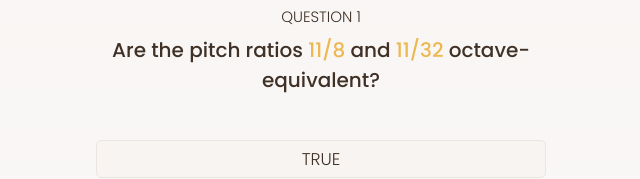
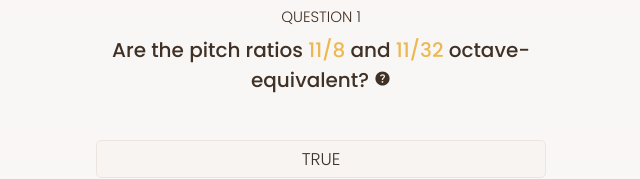
Before and after one commit to felipetovarhenao/just-intuition, a React (Vite) app: page / in a window 1280 px wide. Both pictures are taken after a click on the button "TAKE NEW QUIZ". Shown: the part 246-425 px from the top of the page, without its empty margins (319-959 px from the left). Built offline with nearby package versions, Linux system fonts and the light colour scheme.

Commit message:
Add hints/helpbox and implement superscript tokenizer for math pow notation

```diff
--- /dev/null
+++ b/src/components/HelpBox/HelpBox.scss
@@ -0,0 +1,36 @@
+@use "../../styles/main.scss" as *;
+
+.help-box {
+  cursor: pointer;
+  position: relative;
+  @include v-center;
+  .icon {
+    &,
+    * {
+      color: var(--secondary);
+      vertical-align: middle;
+      justify-content: center;
+    }
+  }
+  .help-box-inner {
+    @include round-border;
+    @include vh-pad($gap-md, $gap-ml);
+    position: absolute;
+    max-width: 300px;
+    width: max-content;
+    overflow-y: auto;
+    background-color: var(--bg-4);
+    translate: -100% 50%;
+    text-transform: none;
+    text-align: left;
+    white-space: pre-wrap;
+    z-index: 1;
+    &,
+    p,
+    b,
+    i,
+    span {
+      font-size: $txt-sm;
+    }
+  }
+}
--- /dev/null
+++ b/src/components/HelpBox/HelpBox.tsx
@@ -0,0 +1,24 @@
+import { useState, ReactNode } from "react";
+import "./HelpBox.scss";
+import classNames from "classnames";
+import Icon from "../Icon/Icon";
+
+interface HelpBoxProps {
+  icon?: string;
+  children: ReactNode;
+  className?: string;
+}
+
+export default function HelpBox({ icon = "material-symbols:help", children, className, ...rest }: HelpBoxProps) {
+  const [isOpen, setIsOpen] = useState(false);
+
+  const handleMouseEnter = () => setIsOpen(true);
+  const handleMouseLeave = () => setIsOpen(false);
+
+  return (
+    <div className={classNames(className, "help-box")} onMouseEnter={handleMouseEnter} onMouseLeave={handleMouseLeave} {...rest}>
+      <Icon icon={icon} className="icon" />
+      {isOpen && <div className="help-box-inner">{children}</div>}
+    </div>
+  );
+}
--- a/src/components/Question/Question.scss
+++ b/src/components/Question/Question.scss
@@ -17,6 +17,23 @@
       font-weight: $bold;
       &.--highlight {
         color: var(--caution-3);
+      }
+    }
+    .question__prompt__help-box {
+      @include l-pad;
+      display: inline-flex;
+      .question__prompt__help-box__token {
+        &.--highlight {
+          color: var(--caution-3);
+        }
+        &.--superscript {
+          vertical-align: super;
+          font-size: $txt-xs;
+        }
+        &.--subscript {
+          vertical-align: sub;
+          font-size: $txt-xs;
+        }
       }
     }
   }
@@ -65,6 +82,10 @@
           color: var(--caution-3);
           font-weight: $bold;
         }
+        &.--superscript {
+          vertical-align: super;
+          font-size: $txt-sm;
+        }
       }
     }
     .question__readonly__hr {
--- a/src/components/Question/Question.tsx
+++ b/src/components/Question/Question.tsx
@@ -6,6 +6,7 @@ import Icon from "../Icon/Icon";
 import Hr from "../Hr/Hr";
 import classNames from "classnames";
 import tokenizeString, { TokenType } from "../../utils/tokenizeString";
+import HelpBox from "../HelpBox/HelpBox";
 
 type QuestionProps = {
   id: number;
@@ -15,7 +16,7 @@ type QuestionProps = {
 
 const Question = ({ id, question, readonly = false }: QuestionProps) => {
   function isHighlight(type: TokenType) {
-    return [TokenType.FRACTION, TokenType.NUMERIC, TokenType.SPECIAL_CHAR].includes(type);
+    return [TokenType.FRACTION, TokenType.NUMERIC, TokenType.SPECIAL_CHAR, TokenType.SUPERSCRIPT].includes(type);
   }
   return (
     <div className="question">
@@ -26,6 +27,20 @@ const Question = ({ id, question, readonly = false }: QuestionProps) => {
             {token.substring}
           </span>
         ))}
+        <HelpBox className="question__prompt__help-box">
+          {tokenizeString(question.hint).map((token, i) => (
+            <span
+              key={i}
+              className={classNames("question__prompt__help-box__token", {
+                "--superscript": token.type === TokenType.SUPERSCRIPT,
+                "--subscript": token.type === TokenType.SUBSCRIPT,
+                "--highlight": isHighlight(token.type),
+              })}
+            >
+              {token.substring}
+            </span>
+          ))}
+        </HelpBox>
       </div>
       <br />
       {!readonly ? (
@@ -54,7 +69,6 @@ const Question = ({ id, question, readonly = false }: QuestionProps) => {
           <div className="question__readonly__answer --correct">
             <Icon icon="mingcute:check-fill" /> {question.answer}
           </div>
-          {question.answer !== question.response && (
           <div className="question__readonly__proof">
             <b className="question__readonly__proof__token">Explanation</b>:{" "}
             {tokenizeString(question.proof).map((token, i) => (
@@ -62,13 +76,13 @@ const Question = ({ id, question, readonly = false }: QuestionProps) => {
                 key={i}
                 className={classNames("question__readonly__proof__token", {
                   "--highlight": isHighlight(token.type),
+                  "--superscript": token.type === TokenType.SUPERSCRIPT,
                 })}
               >
                 {token.substring}
               </span>
             ))}
           </div>
-          )}
           <Hr className="question__readonly__hr" />
         </div>
       )}
--- a/src/types/questions.ts
+++ b/src/types/questions.ts
@@ -9,6 +9,7 @@ export type BasicQuestion<T = string> = {
   prompt: string;
   response?: T;
   answer: T;
+  hint: string;
   proof: string;
 };
 
--- a/src/utils/QuestionGen.ts
+++ b/src/utils/QuestionGen.ts
@@ -10,13 +10,16 @@ import ratioToCents from "./ratioToCents";
 import shuffleArray from "./shuffleArray";
 import wrapValue from "./wrapValue";
 
+const OCTAVE_EQUIVALENCE_HINT =
+  "Two interval ratios are said to be octave-equivalent if one of them can be multiplied or divided by 2^{n} to get the other one, where n is the number of octaves apart.";
+
 export default class QuestionGen {
   public static normalForm(): FractionalAnswerQuestion {
     const isBelow = Math.random() > 0.5;
     const ratio = randomFraction(...(isBelow ? [0.1, 0.9] : [2.1, 5]));
     const prompt = `Provide a reduced interval ratio that is octave-equivalent to ${FractionOp.toString(
       ratio
-    )}, such that it falls in the (1, 2] range — i.e., 1 ≤ ratio < 2`;
+    )}, such that it lies in the (1, 2] range — i.e., 1 ≤ ratio < 2`;
 
     const normRatio = FractionOp.normalize(ratio);
     const answer = FractionOp.toString(normRatio);
@@ -30,13 +33,16 @@ export default class QuestionGen {
       const floatAnswer = Math.round(FractionOp.fractionToDecimal(normRatio) * 100) / 100;
       const proof = `${input} is ${times} octave${isPlural ? "s" : ""} ${isPositive ? "above" : "below"} the desired range, which means we must ${
         isPositive ? "divide" : "multiply"
-      } ${input} by 2${isPlural ? `, ${times} times (i.e., 2 to the power of ${times}),` : ""} to get ${answer} (${floatAnswer}).`;
+      } ${input} by 2^{${times}} to get ${answer} (${floatAnswer}).`;
       return proof;
     };
+
+    const hint = OCTAVE_EQUIVALENCE_HINT;
     return {
       type: QuestionType.FRACTIONAL_ANSWER,
       prompt,
       answer,
+      hint,
       proof: getProof(),
     };
   }
@@ -81,11 +87,15 @@ export default class QuestionGen {
       }¢ difference).`;
     };
 
+    const hint =
+      "To estimate the difference between two intervals, it's best to convert them to cents first, and then find their difference.\n\nTo convert a ratio to cents, use the formula 1200*log2(ratio).";
+
     return {
       type: QuestionType.MULTIPLE_CHOICE,
       prompt,
       answer,
       proof: getProof(),
+      hint,
       choices,
     };
   }
@@ -117,20 +127,23 @@ export default class QuestionGen {
 
     const prompt = getPrompt(FractionOp.toString(a), FractionOp.toString(b), op!.symbol);
 
+    const aString = FractionOp.toString(a);
+    const bString = FractionOp.toString(b);
     const getProof = () => {
-      const aString = FractionOp.toString(a);
-      const bString = FractionOp.toString(b);
       const aFloat = Math.round(FractionOp.fractionToDecimal(a) * 100) / 100;
       const bFloat = Math.round(FractionOp.fractionToDecimal(b) * 100) / 100;
-      return `Expressed as decimals, ${aString} is ${aFloat}, and ${bString} is ${bFloat} which means that the statement ${aString} ${
+      return `Expressed in decimals, ${aString} is ${aFloat}, and ${bString} is ${bFloat} which means that the statement ${aString} ${
         op!.symbol
       } ${bString} is ${answer}.`;
     };
+
+    const hint = `This is equivalent to asking if ${aString} ${op!.symbol} ${bString} is true.`;
 
     return {
       type: QuestionType.BOOLEAN,
       prompt,
       answer,
+      hint,
       proof: getProof(),
     };
   }
@@ -168,13 +181,11 @@ export default class QuestionGen {
         const isAbove = octaveShift > 0;
         const numOctaves = Math.abs(octaveShift);
         const isPlural = numOctaves > 1;
-        return `${aString} ${isAbove ? "divided" : "multiplied"} by 2${
-          isPlural ? `, ${numOctaves} times (i.e., 2 to the power of ${numOctaves}),` : ""
-        } is ${bString}, which means that ${FractionOp.toString(a)} and ${FractionOp.toString(b)} are exactly ${numOctaves} octave${
-          isPlural ? "s" : ""
-        } apart.`;
+        return `${aString} ${isAbove ? "divided" : "multiplied"} by 2^{${numOctaves}} is ${bString}, which means that ${FractionOp.toString(
+          a
+        )} and ${FractionOp.toString(b)} are exactly ${numOctaves} octave${isPlural ? "s" : ""} apart.`;
       } else {
-        return `For two ratios to be octave equivalent we must be able to multiply or divide one of them by 2 one or more times to get the other, which is not possible with ${aString} and ${bString}.`;
+        return `For two ratios to be octave equivalent we must be able to multiply or divide one of them by 2^{n} to get the other, which is not possible with ${aString} and ${bString}.`;
       }
     };
 
@@ -183,6 +194,7 @@ export default class QuestionGen {
       prompt,
       answer: String(isTrue),
       proof: getProof(),
+      hint: OCTAVE_EQUIVALENCE_HINT,
     };
   }
 
--- a/src/utils/tokenizeString.ts
+++ b/src/utils/tokenizeString.ts
@@ -2,6 +2,7 @@
 export enum TokenType {
   UNKNOWN,
   FRACTION,
+  SUPERSCRIPT,
   NUMERIC,
   SPECIAL_CHAR,
   ALPHA,
@@ -11,6 +12,7 @@ export enum TokenType {
 export type Tokenizer = {
   regex: RegExp;
   type: TokenType;
+  preprocessor?: (x: string) => string;
 };
 
 // Define Token type
@@ -21,6 +23,14 @@ export type Token = {
 
 const tokenizers: Tokenizer[] = [
   { regex: /\d+\/\d+/, type: TokenType.FRACTION },
+  {
+    regex: /\^\{([^(\{|\^)]+)\}/,
+    type: TokenType.SUPERSCRIPT,
+    preprocessor: (s: string) => {
+      const x = s.slice(2);
+      return x.slice(0, x.length - 1);
+    },
+  },
   { regex: /-?\d+(\.\d+)?/, type: TokenType.NUMERIC },
   { regex: /[^a-zA-Z0-9\s\(\)\[\\?]]+/, type: TokenType.SPECIAL_CHAR },
   { regex: /[^(\d|\(\))]+/, type: TokenType.ALPHA },
@@ -38,7 +48,7 @@ export default function tokenizeString(input: string): Token[] {
       const match = remainingString.match(tokenizer.regex);
 
       if (match && match.index === 0) {
-        tokens.push({ substring: match[0], type: tokenizer.type });
+        tokens.push({ substring: tokenizer.preprocessor ? tokenizer.preprocessor(match[0]) : match[0], type: tokenizer.type });
         remainingString = remainingString.slice(match[0].length);
         matched = true;
         break;
```
Lines whose indentation alone changed are shown as unchanged.
